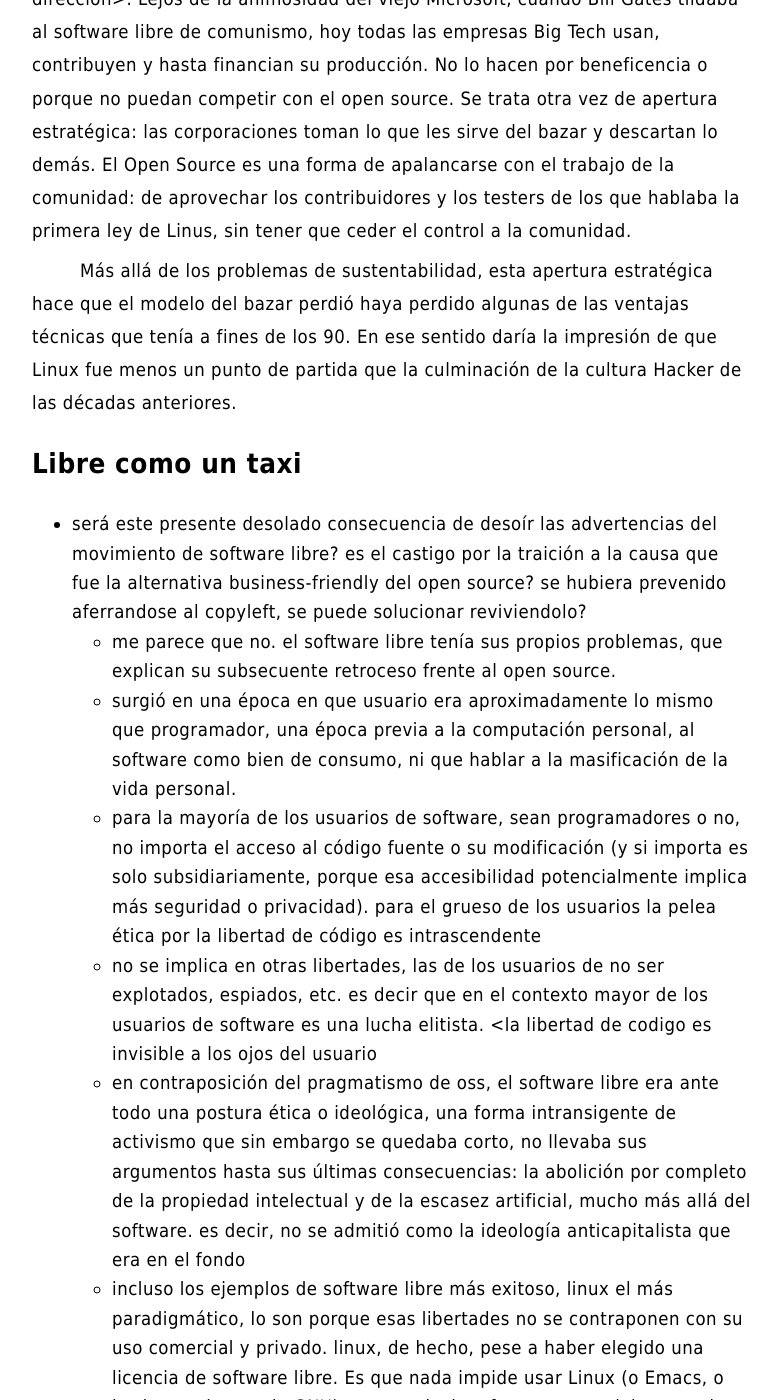
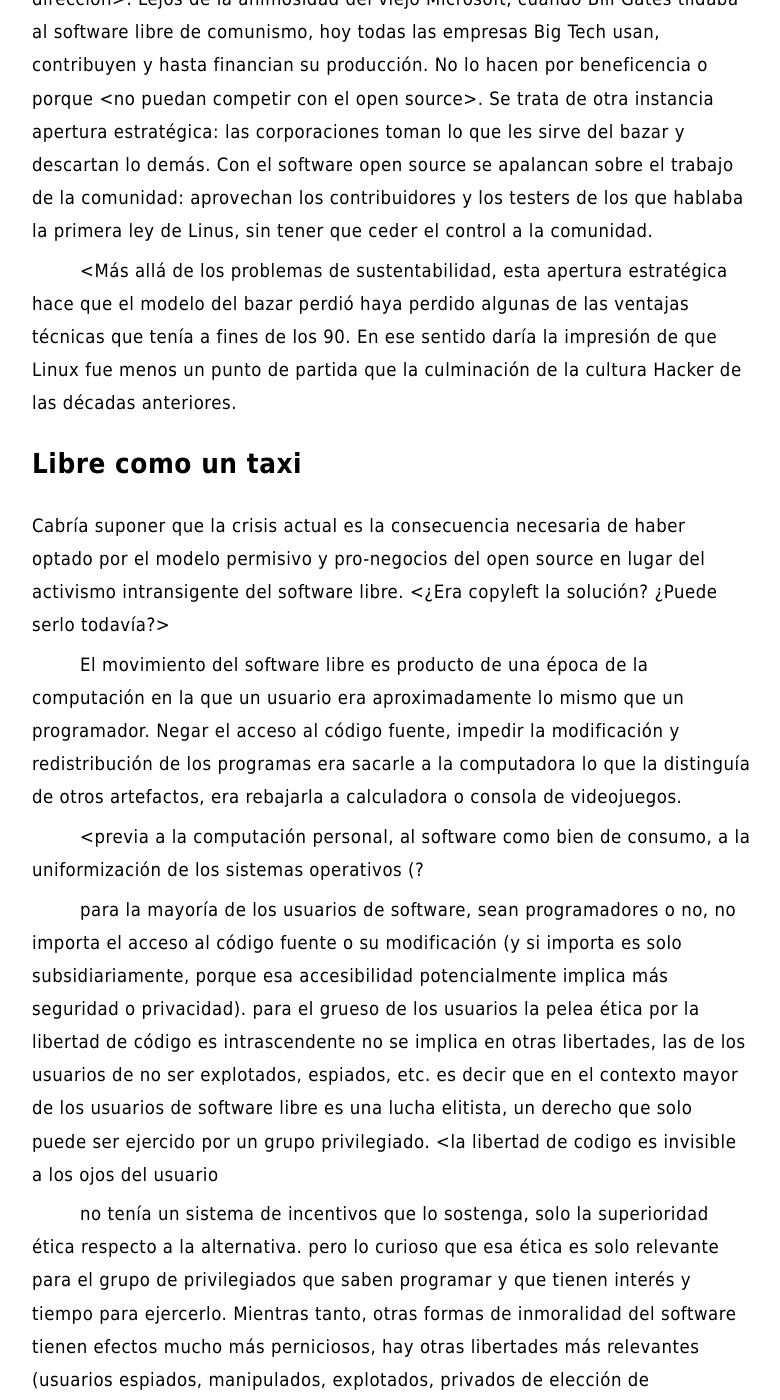
Before and after one commit to facundoolano/olano.dev, a Jekyll site: the page built from _posts/2023-11-05-derivas-del-bazar.html, in a window 1280 px wide and 1400 px high, scrolled down 5309 px. Shown: the whole window, without its empty margins (248-1028 px from the left). Built offline with Jekyll 4.4.1, drawn with Linux system fonts in a browser that asks for light colours; some of the changed text lies outside the part shown.

Commit message:
misc changes

```diff
--- a/_posts/2023-11-05-derivas-del-bazar.html
+++ b/_posts/2023-11-05-derivas-del-bazar.html
@@ -97,6 +97,7 @@
 <p>
 Así que por el momento no habrá más Wikipedias pero ¿qué pasa con el software? Daría la impresión de que el Open Source está más vivo que nunca, con la mayoría de los dispositivos del mundo y casi todos los servidores usando Linux, con la mayoría de los sistemas de software dependiendo de una u otra forma del código abierto. Pero si observamos quién hace el trabajo y quién recoge los beneficios, o si sencillamente googleamos "open source maintainers", resulta obvio que el software libre y abierto atraviesa una crisis:
 </p>
+
 <ul class="org-ul">
 <li>La calidad y la popularidad del software están disociadas de su sustentabilidad: que un proyecto tenga muchos usuarios no implica que haya programadores interesados o en condiciones de mantenerlo; que sea usado comercialmente por terceros no implica que algo de las ganancias alcance a quienes lo mantienen.</li>
 <li>Quienes pretenden vivir del software libre que producen, lo tienen que hacer eligiendo la inseguridad económica, dependiendo de donaciones discrecionales. Quienes optan por construir negocios alrededor de su software abierto, se exponen a una competencia en la que llevan las de perder contra empresas de más recursos, que no necesitan ser innovadoras ni tienen obligaciones hacia su comunidad y sus usuarios.</li>
@@ -105,11 +106,11 @@
 </ul>
 
 <p>
-Que proyectos neurálgicos para la industria, como OpenSSL, puedan pasar años sin financiamiento y que la seguridad de internet sea responsabilidad de un puñado de voluntarios no se trata de mezquindad por parte de las corporaciones que dependen y se benefician de ese trabajo. El problema es que los incentivos y las legislaciones que gobiernan el sistema no encarrilan &lt;a los actores en esa dirección&gt;. Lejos de la animosidad del viejo Microsoft, cuando Bill Gates tildaba al software libre de comunismo, hoy todas las empresas Big Tech usan, contribuyen y hasta financian su producción. No lo hacen por beneficencia o porque no puedan competir con el open source. Se trata otra vez de apertura estratégica: las corporaciones toman lo que les sirve del bazar y descartan lo demás. El Open Source es una forma de apalancarse con el trabajo de la comunidad: de aprovechar los contribuidores y los testers de los que hablaba la primera ley de Linus, sin tener que ceder el control a la comunidad.
+&lt;Que proyectos neurálgicos para la industria como OpenSSL puedan pasar años sin financiamiento y que la seguridad de internet sea responsabilidad de un puñado de voluntarios no se explica por mezquindad de las corporaciones que dependen y se benefician de ese trabajo. El problema es que los incentivos y las legislaciones que gobiernan el sistema no encarrilan a los actores en esa dirección&gt;. Lejos de la animosidad del viejo Microsoft, cuando Bill Gates tildaba al software libre de comunismo, hoy todas las empresas Big Tech usan, contribuyen y hasta financian su producción. No lo hacen por beneficencia o porque &lt;no puedan competir con el open source&gt;. Se trata de otra instancia apertura estratégica: las corporaciones toman lo que les sirve del bazar y descartan lo demás. Con el software open source se apalancan sobre el trabajo de la comunidad: aprovechan los contribuidores y los testers de los que hablaba la primera ley de Linus, sin tener que ceder el control a la comunidad.
 </p>
 
 <p>
-Más allá de los problemas de sustentabilidad, esta apertura estratégica hace que el modelo del bazar perdió haya perdido algunas de las ventajas técnicas que tenía a fines de los 90. En ese sentido daría la impresión de que Linux fue menos un punto de partida que la culminación de la cultura Hacker de las décadas anteriores.
+&lt;Más allá de los problemas de sustentabilidad, esta apertura estratégica hace que el modelo del bazar perdió haya perdido algunas de las ventajas técnicas que tenía a fines de los 90. En ese sentido daría la impresión de que Linux fue menos un punto de partida que la culminación de la cultura Hacker de las décadas anteriores.
 </p>
 </div>
 </div>
@@ -118,41 +119,56 @@
 <div id="outline-container-org767ea90" class="outline-2">
 <h2 id="org767ea90">Libre como un taxi</h2>
 <div class="outline-text-2" id="text-org767ea90">
-<ul class="org-ul">
-<li>será este presente desolado consecuencia de desoír las advertencias del movimiento de software libre?
-es el castigo por la traición a la causa que fue la alternativa business-friendly del open source? se hubiera prevenido aferrandose al copyleft, se puede solucionar reviviendolo?
-<ul class="org-ul">
-<li>me parece que no. el software libre tenía sus propios problemas, que explican su subsecuente retroceso frente al open source.</li>
-<li>surgió en una época en que usuario era aproximadamente lo mismo que programador, una época previa a la computación personal, al software como bien de consumo, ni que hablar a la masificación de la vida personal.</li>
-<li>para la mayoría de los usuarios de software, sean programadores o no, no importa el acceso al código fuente o su modificación (y si importa es solo subsidiariamente, porque esa accesibilidad potencialmente implica más seguridad o privacidad). para el grueso de los usuarios la pelea ética por la libertad de código es intrascendente</li>
-<li>no se implica en otras libertades, las de los usuarios de no ser explotados, espiados, etc. es decir que en el contexto mayor de los usuarios de software es una lucha elitista. &lt;la libertad de codigo es invisible a los ojos del usuario</li>
-<li>en contraposición del pragmatismo de oss, el software libre era ante todo una postura ética o ideológica, una forma intransigente de activismo que sin embargo se quedaba corto, no llevaba sus argumentos hasta sus últimas consecuencias: la abolición por completo de la propiedad intelectual y de la escasez artificial, mucho más allá del software. es decir, no se admitió como la ideología anticapitalista que era en el fondo</li>
-<li>incluso los ejemplos de software libre más exitoso, linux el más paradigmático, lo son porque esas libertades no se contraponen con su uso comercial y privado. linux, de hecho, pese a haber elegido una licencia de software libre. Es que nada impide usar Linux (o Emacs, o las herramientas de GNU) para producir software comercial y cerrado; nada impide desplegar una plataforma privada y explotadora en servidores que corren Linux. Y haber elegido licencias más estrictas, que prohibieran esos usos, probablemente no hubieran resultado en más libertad sino en que la gente evitara usarlos, tal como evita usar las liberarías con licencias GPL.</li>
-<li>es curioso que la filosofía más "lavada"del open source, que de hecho no se proponía una instancia ideológica, un activismo rupturista, terminó presentando de hecho una mayor oposición al mercado por su ubicuidad y por ofrecer resultados de mejor calidad que las alternativas privadas.</li>
-</ul></li>
-</ul>
+<p>
+Cabría suponer que la crisis actual es la consecuencia necesaria de haber optado por el modelo permisivo y pro-negocios del open source en lugar del activismo intransigente del software libre. &lt;¿Era copyleft la solución? ¿Puede serlo todavía?&gt;
+</p>
 
+<p>
+El movimiento del software libre es producto de una época de la computación en la que un usuario era aproximadamente lo mismo que un programador. Negar el acceso al código fuente, impedir la modificación y redistribución de los programas era sacarle a la computadora lo que la distinguía de otros artefactos, era rebajarla a calculadora o consola de videojuegos.
+</p>
+
+<p>
+&lt;previa a la computación personal, al software como bien de consumo, a la uniformización de los sistemas operativos (?
+</p>
+
+<p>
+para la mayoría de los usuarios de software, sean programadores o no, no importa el acceso al código fuente o su modificación (y si importa es solo subsidiariamente, porque esa accesibilidad potencialmente implica más seguridad o privacidad). para el grueso de los usuarios la pelea ética por la libertad de código es intrascendente
+  no se implica en otras libertades, las de los usuarios de no ser explotados, espiados, etc. es decir que en el contexto mayor de los usuarios de software libre es una lucha elitista, un derecho que solo puede ser ejercido por un grupo privilegiado. &lt;la libertad de codigo es invisible a los ojos del usuario
+</p>
+
+<p>
+    no tenía un sistema de incentivos que lo sostenga, solo la superioridad ética respecto a la alternativa. pero lo curioso que esa ética es solo relevante para el grupo de privilegiados que saben programar y que tienen interés y tiempo para ejercerlo. Mientras tanto, otras formas de inmoralidad del software tienen efectos mucho más perniciosos, hay otras libertades más relevantes
+    (usuarios espiados, manipulados, explotados, privados de elección de alternativas, de control sobre el consumo de información)
+el argumento ético del software libre solo podría llegar a sostenerse en la actualidad como medio para obtener otras libertades, no por las libertades específicas por las que reclama
+</p>
 
 <ul class="org-ul">
-<li>desde mi punto de vista, el problema de fondo es que tanto el software libre como el open source planteaban formas de producción y subsitencia alternativas al mercado capitalista (raymond y otros (?) llaman gift economy).
+<li>en contraposición con el pragmatismo de oss, el software libre era ante todo una postura ética o ideológica, una forma intransigente de activismo que sin embargo tenía miras muy cortas, no llevaba  sus argumentos hasta sus últimas consecuencias: la abolición por completo de la propiedad intelectual y de la escasez artificial, mucho más allá del software. es decir, no se admitió como la ideología anticapitalista que era en el fondo.</li>
+<li>no se oponía abiertamente al mercado, pero asumía que podía lograr que el mercado se adapte a sus reglas. solo se oponía a la propiedad intelectual en el ámbito del software, como si fuera un caso especial en la sociedad</li>
+<li>incluso los ejemplos de software libre más exitoso, linux el más paradigmático, lo son porque esas libertades no se contraponen con su uso comercial y privado. linux, de hecho, pese a haber elegido una licencia de software libre. Es que nada impide usar Linux (o Emacs, o las herramientas de GNU) para producir software comercial y cerrado; nada impide desplegar una plataforma privada y explotadora en servidores que corren Linux. Y haber elegido licencias más estrictas, que prohibieran esos usos, probablemente no hubieran resultado en más libertad sino en que la gente evitara usarlos, tal como evita usar las liberarías con licencias GPL.</li>
+<li>es curioso que la filosofía más "lavada" del open source, que de hecho no se proponía una instancia ideológica, un activismo rupturista, terminó presentando de hecho una mayor oposición al mercado por su ubicuidad y por ofrecer resultados de mejor calidad que las alternativas privadas.</li>
+
+<li>contrario a lo que decía fsf de free as in freedom, not beer, y la voluntad de negocio de oss, la gratuidad es el mejor selling point del software open source. -&gt; suponer que el costo no importa es elitista, asume una abundancia que no es tal</li>
+<li>me animo a decir que desde la perspectiva de los usuarios, nada es más importante que el hecho de que el software sea gratuito.</li>
+<li>la gratuidad esquiva la escasez artificial, devuelve el software a su orden natural</li>
+</ul>
 <ul class="org-ul">
-<li>(esto no necesariamente implica que sean proyectos explícitamente anti capitalistas sino que obedecen a incentivos diferentes).</li>
+<li>desde mi punto de vista, el problema de fondo es que tanto el software libre como el open source, en el apogeo de la cultura del regalo, constituyeron una forma de producción alternativa al mercado capitalista y, en última instancia, incompatible con él.
+<ul class="org-ul">
 <li>y como suele ser el caso con todo lo no-capitalista en un medio capitalista, el sistema tiende a absorberlo o extinguirlo</li>
+<li>[TODO: considerar comprimir las proximas dos bullets en el final de la frase anterior y ya (sobre todo si la idea ya está relativamente cubierta en el párrafo anterior]</li>
 </ul></li>
-<li>el fsf se aferró intransigentemente a unas reglas que no eran adaptables al capitalismo pero tampoco lo desafiaban abiertamente, no se constituía como un proyecto alternativo. Ante todo, no tenían incentivos fuertes para sostenerse como sí tenía el OSS. así, se condenó al aislamiento y a la irrelevancia.</li>
-<li>el oss, por su parte, pero terminó siendo absorbido y en última instancia desactivado por el capitalismo, acaso porque su business-friendliness se convirtió en una intención de que el oss se convierta en si mismo un negocio o una forma de ganarse la vida en el mercado capitalista, subvirtiendo la lógica de gift economy del que surgió</li>
-
-<li>así como el deseo de colaboración, el sistema de incentivos de prestigio, la libertad de modificar, extender y contribuir código explican por qué el OSS fue adoptado por muchos desarrolladores y produjo software de calidad, sospecho que su ulterior propagación tiene menos que ver con sus contribuidores que con sus usuarios (aunque estos sean también programadores)
+<li>el fsf se aferró intransigentemente a unas reglas que no eran adaptables al capitalismo pero &lt;tampoco lo desafiaban abiertamente, no se constituía como un proyecto alternativo&gt;. Ante todo, no tenían incentivos fuertes para sostenerse como sí tenía el OSS. así, se condenó al ostracismo.</li>
+<li>el oss, por su parte, pero terminó siendo absorbido y en última instancia desactivado por el capitalismo,</li>
+</ul>
+<p>
+&lt;el fs estaba condenado a extinguirse y el oss tenía todo para propagarse (en usuarios). ninguno de los dos cuenta con un sistema que favorezca su subsistencia
+</p>
 <ul class="org-ul">
-<li>la propagación depende más de los usuarios que de los mantenedores/programadores (TODO: conectar con el tema de qué libertades son las que se respetan)</li>
-<li>y me animo a decir que desde la perspectiva de los usuarios, nada es más importante que el hecho de que el software sea gratuito.</li>
-<li>contrario a lo que decía fsf de free as in freedom, not beer, y la voluntad de negocio de oss, la gratuidad es el mejor selling point del software open source. -&gt; suponer que el costo no importa es elitista, asume una abundancia que no es tal</li>
-<li>la gratuidad esquiva la escasez artificial, devuelve el software a su orden natural: si ya existe, se puede reproducir infinitamente sin costo, por lo que es natural no pretender pagar por él.</li>
-<li>intuyo que la crisis actual del open source deriva de la pretensión (o la fuerza de gravedad (?)) de querer convertirlo en un negocio, a mayor o menor escala. de querer abandonar la dinámica de gift economy y trasladarlo a la del mercado, abandonando los incentivos que lo habían permitido y empujándolo a una competencia donde tiene menos chances de sobrevivir.
+<li>intuyo que la crisis actual del open source deriva de la pretensión (o la fuerza de gravedad (?)) de querer convertirlo en un negocio, a mayor o menor escala.
 <ul class="org-ul">
-<li>para convertirlo en negocio es necesario reinstalar formas de escasez artificial</li>
-<li>similar a como los artistas tienen que someter su obra a la escasez artificial, antes de las discográficas o editoras ahora de las plataformas de distribución y streaming. o convencer a suficiente gente de ejercer el mecenazgo (crear un sistema de incentivos sociales como había sido la gift economy para el desarrollo oss)</li>
-</ul></li>
+<li>(tratar de sostener una cultura del regalo en medio de un mercado, sin construir la abundancia que la propiciaba</li>
+<li>estaban dadas las condiciones para que se propague pero no para que sobreviva</li>
 </ul></li>
 </ul>
 </div>
@@ -180,7 +197,6 @@
 </p></li>
 <li>tratar de cambiar el statu quo por otro más justo, en el que quien contribuya software útil para la sociedad y especialmente software que pueda ser explotado económicamene, reciba suficiente rédito para subsistir y continuar ejerciendo esa actividad. desde luego que esto implica adentrarse en el terreno del idealismo y del activismo, de la política, en fin, en proporciones mucho más ambiciosas de lo que lo había hecho el movimiento del software libre. Implica involucrarse en un problema que excede (y precede) a la producción de software, el mismo que tienen la producción artística y científica, un problema no técnico sino socioeconómico que, como tal, no puede ser resuelto "endogámicamene", encerrados en el mundo del software, con herramientas técnicas, ni con hacks legales.</li>
 </ol>
-
 <p>
 &lt;Un método de producción de software, por sí solo, no puede transformar la realidad. En el mejor de los casos puede constituirse, como el conocimiento colectivo de Wikipedia y el desarrollo colaborativo de Linux, en ejemplo, en un núcleo más de resistencia que necesitará unirse a otros para constituir una verdadera alternativa al statu quo.
 </p>
@@ -189,18 +205,16 @@
 pero, reconociendo que la &lt;sustentabilidad del oss requiere&gt; cambiar la realidad socieconómica, es interesante volver al ejemplo de las artes y las ciencias y recordar
 </p>
 <ul class="org-ul">
-<li>el mundo ideal no sería aquel en que los usos y las costumbres hayan cambiado para incentivar el mecenazgo o la remuneración de la producción de software.</li>
-<li>Ni tampoco uno en que los gobiernos lo subsidiaran o existieran mecanismos legales para obligar a las corporaciones a retribuirlo.</li>
-<li>aun si se pudiera exigir a los estados a financiar la producción de software libre y forzar a las empresas a que paguen por lo que usan, eso no produciría el mejor de los mundos.
-<ul class="org-ul">
-<li>de la misma manera que un &lt;comité de las artes&gt; no es lo mejor para la producción artística [TODO revisar russell]</li>
-<li>caso linus: si hubiera habido (y quizás lo había) fondos para el desarrollo tecnológico, hubieran ido a caer en la cuenta de Linus o de otros Linus que se quedaron frustrados? quién podía saber que lo que necesitaba la industria era una &lt;variante monolítica de minix con una licencia libre&gt;</li>
-<li>lo que hizo a linus posible es que tenía un techo y un plato de comida, una computadora y acceso a internet, mucho tiempo libre y pocas obligaciones familiares.</li>
-</ul></li>
+<li>un mundo en el que cambiaran los usos y costumbres para hacer donaciones o contribuciones al software libre/abierto que aprovechamos, donde los gobiernos subsidian su desarrollo y las corporaciones están obligadas legalmente a retribuir en proporción al beneficio que extraen, es deseable: sería un mundo más justo, con menos explotación. pero me permito anotar que no sería el mundo ideal, no incentivaría a que haya más hackers persiguiendo sus intereses y que se multipliquen la innovación y se maximice el beneficio que receibe la comunidad [TODO considerar linkear más explícitamente leyes de linus del inicio].</li>
+<li>el mundo ideal es uno que garantice esa abundancia que posibilitaba la cultura del regalo</li>
+
+<li>este dilema no es nuevo, es el problema del financiamiento de las ciencias y las artes &lt;&gt;. si se lo libra al mercado, solo se produce lo que vende, si se lo libra al estado, en el mejor de los casos se financia lo que el estado considera útil o estratégico, en el peor lo que prefiere el &lt;órgano&gt; que maneje el presupuesto. [TODO revisar russell]</li>
+<li>cómo saber si alguien hubiera estado dispuesto a financiar el desarrollo de linux en 1991? o si ese financiamiento hubiera sido otorgado a un estudiante finlandés. o que hubiera resultado la misma colaboración de la comunidad habiendo un inversor oficial de por medio</li>
+<li>&lt;lo que hizo a linus posible es que tenía un techo y un plato de comida, una computadora y acceso a internet, mucho tiempo libre y pocas obligaciones familiares.</li>
 </ul>
 
 <p>
-El mundo ideal, aquel que maximizara no solo la innovación sino la gratificación de los individuos y las comunidades, aquel en el que florecerían dos, tres, muchos Linux y Wikipedias, es uno en el que las necesidades básicas estén garantizadas para todo el mundo, incondicionalmente. Para que cualquiera pueda entregarse no al trabajo que otros consideren útil o necesario, el que más venda, el que exija un comité o el que alguien esté dispuesto a financiar, sino al trabajo que a cada uno le plazca.
+El mundo ideal, aquel que maximizara no solo la innovación sino la gratificación de los individuos y las comunidades, aquel en el que florecerían dos, tres, muchos Linux y Wikipedias, es uno en el que las necesidades básicas estén garantizadas para todo el mundo, incondicionalmente. Para que cualquiera pueda entregarse a su trabajo, no porque otros lo consideren útil o necesario, o porque lo exija un comité o alguien esté dispuesto a pagarlo, sino porque ahí lo guía la curiosidad, la inspiración, el entretenimiento, la pasión, la vocación.
 </p>
 </div>
 
@@ -260,6 +275,8 @@
 <li>de ahí surgieron las formas conocidas de vivir del open source: vender servicios de administración, soporte o extensión del software que se liberaba; cobrar por su distribución o por alguna garantía; usarlo como portfolio para conseguir trabajo privado, para dictar clases o vender libros; donaciones.</li>
 </ul></li>
 
+<li>similar a como los artistas tienen que someter su obra a la escasez artificial, antes de las discográficas o editoras ahora de las plataformas de distribución y streaming. o convencer a suficiente gente de ejercer el mecenazgo (crear un sistema de incentivos sociales como había sido la gift economy para el desarrollo oss)</li>
+
 <li>nos acostumbramos a que todo lo digital sea gratis</li>
 <li>mismo problema con sostenimiento de servicios alternativos (eg costos de servidores, trabajo voluntario de moderadores)</li>
 <li>la caridad no resuelve, no es un modelo alternativo porque requiere que haya gente extrayendo plata "de afuera" para inyectar en la economía alternativa</li>
```
Also changed, not shown: other parts of _posts/2023-11-05-derivas-del-bazar.html (+8 -6 lines), org/_posts/2023-11-05-derivas-del-bazar.org (+53 -36 lines).
